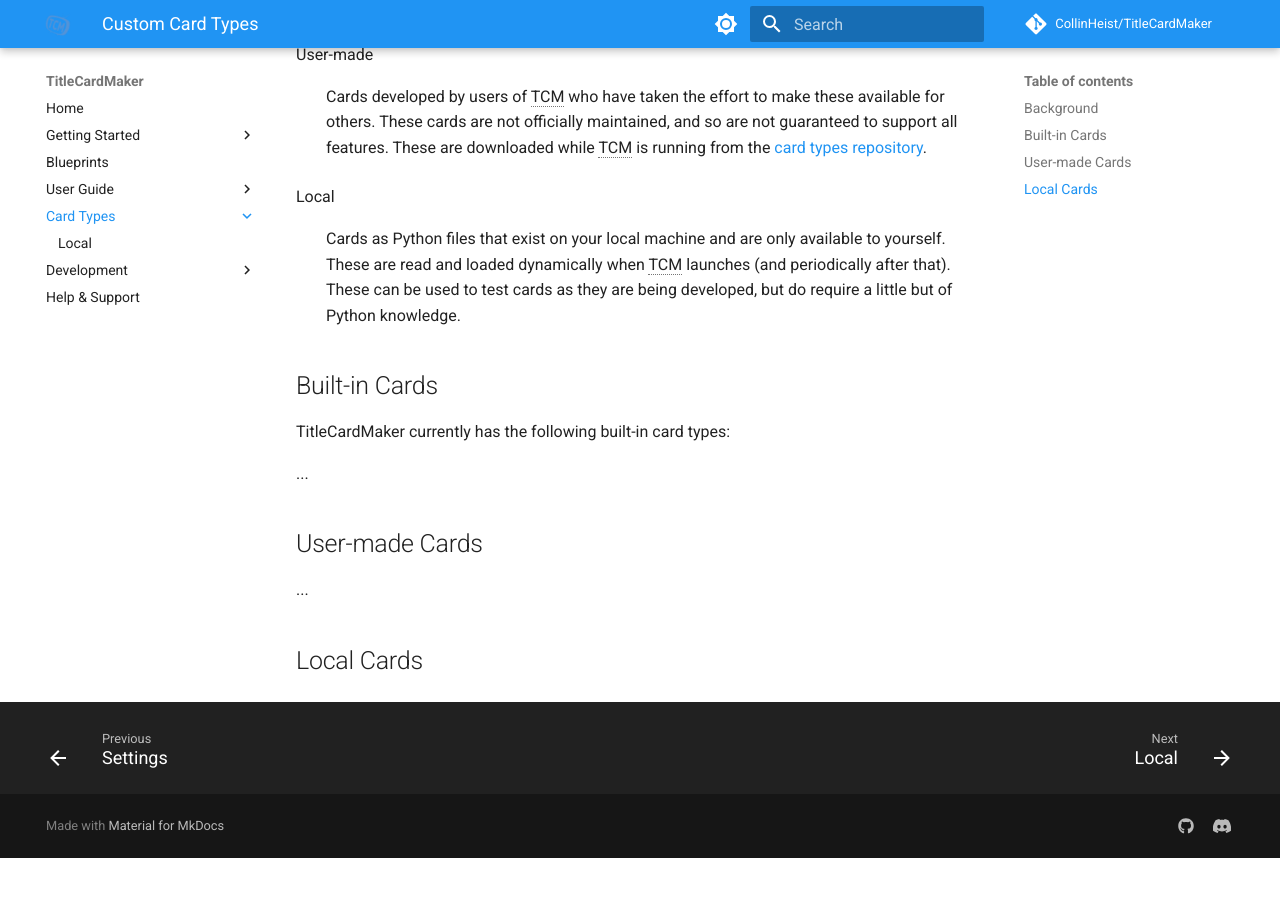
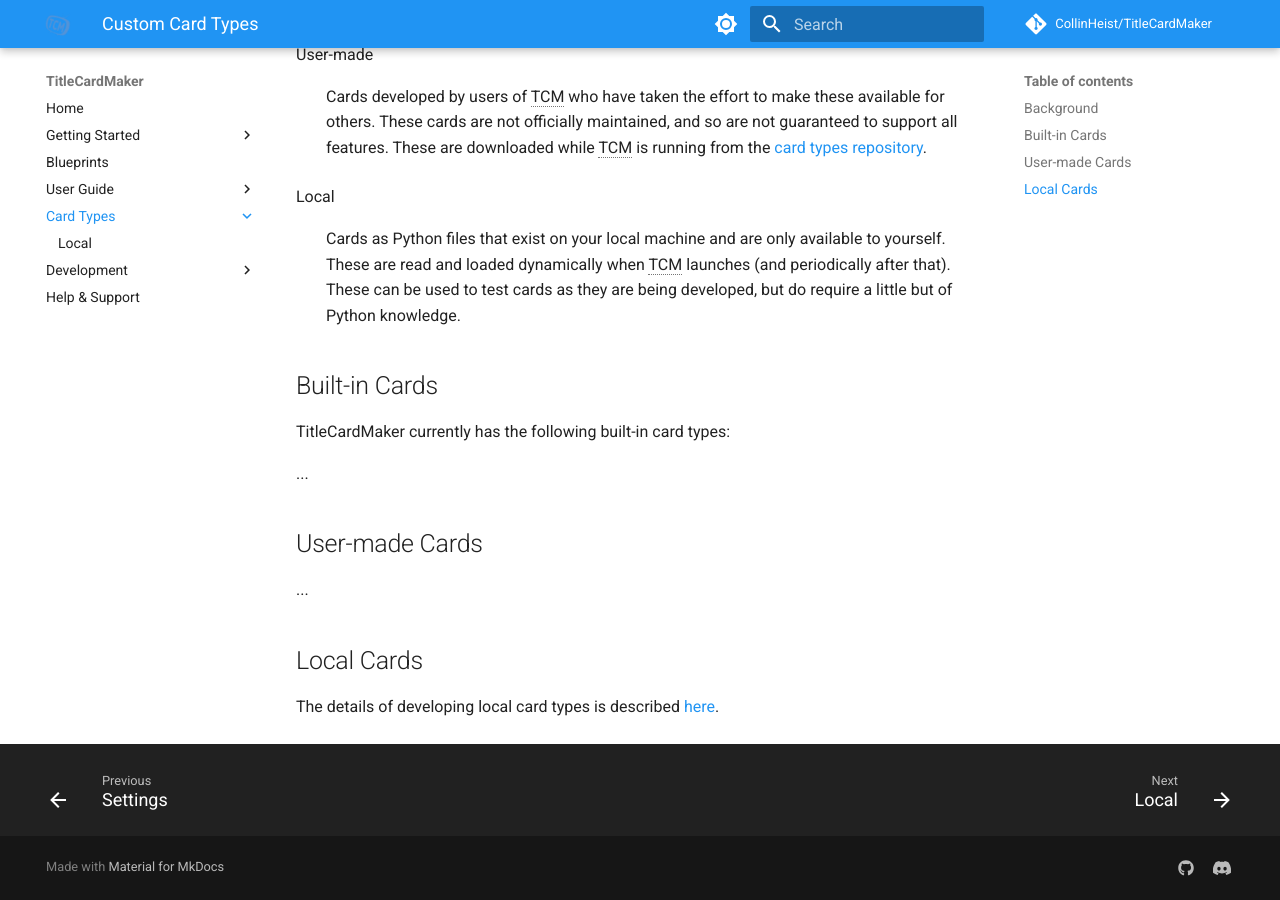
Before and after one commit to CollinHeist/TitleCardMaker, an MkDocs documentation site: the page built from docs/card_types/index.md, in a window 1280 px wide and 900 px high, scrolled down 626 px. Built offline with MkDocs 1.6.1 and Material for MkDocs 9.7.7, drawn with Linux system fonts in a browser that asks for light colours; comment, search, counter and statistics services are not loaded; before the commit the page ends 1484 px from its top, so only the background shows below that.

Commit message:
Minor docs revision

```diff
--- a/docs/card_types/index.md
+++ b/docs/card_types/index.md
@@ -59,3 +59,5 @@
 ...
 
 ## Local Cards
+
+The details of developing local card types is described [here](./local.md).
```
Also changed, not shown: docs/assets/cardtype_example_starwars.jpg (added), 2 other files.
